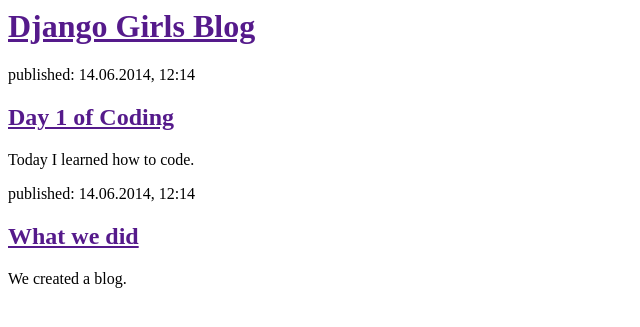
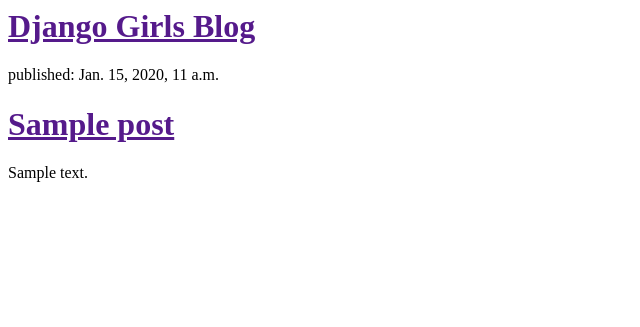
Before and after one commit to Kika17/-my-first-blog-, a Django app: template blog/templates/blog/post_list.html in a window 1280 px wide. Shown: the top 327 px of the page, without its empty margins (0-640 px from the left). Run offline with Django 3.2, Linux system fonts and the light colour scheme; the template is opened without the code that fills it: values that come from a table or form of the project are taken from there, others are empty; tables that the repository leaves empty hold one stand-in row (values such as "Sample post").

Commit message:
Modified templates to display posts from database.

```diff
--- a/blog/templates/blog/post_list.html
+++ b/blog/templates/blog/post_list.html
@@ -7,16 +7,11 @@
 			<h1><a href="">Django Girls Blog</a></h1>
 		</div>
 
-		<div>
-            <p>published: 14.06.2014, 12:14</p>
-            <h2><a href="">Day 1 of Coding</a></h2>
-            <p>Today I learned how to code.</p>
-        </div>
-
-        <div>
-            <p>published: 14.06.2014, 12:14</p>
-            <h2><a href="">What we did</a></h2>
-            <p>We created a blog.</p>
-        </div>
-    </body>
+		{% for post in posts %}
+			<div>
+				<p>published: {{ post.published_date }}</p>
+        		<h1><a href="">{{ post.title }}</a></h1>
+        		<p>{{ post.text|linebreaksbr }}</p>
+			</div>
+		{% endfor %}
 </html>
```
Also changed, not shown: blog/views.py (+5 -3 lines).
